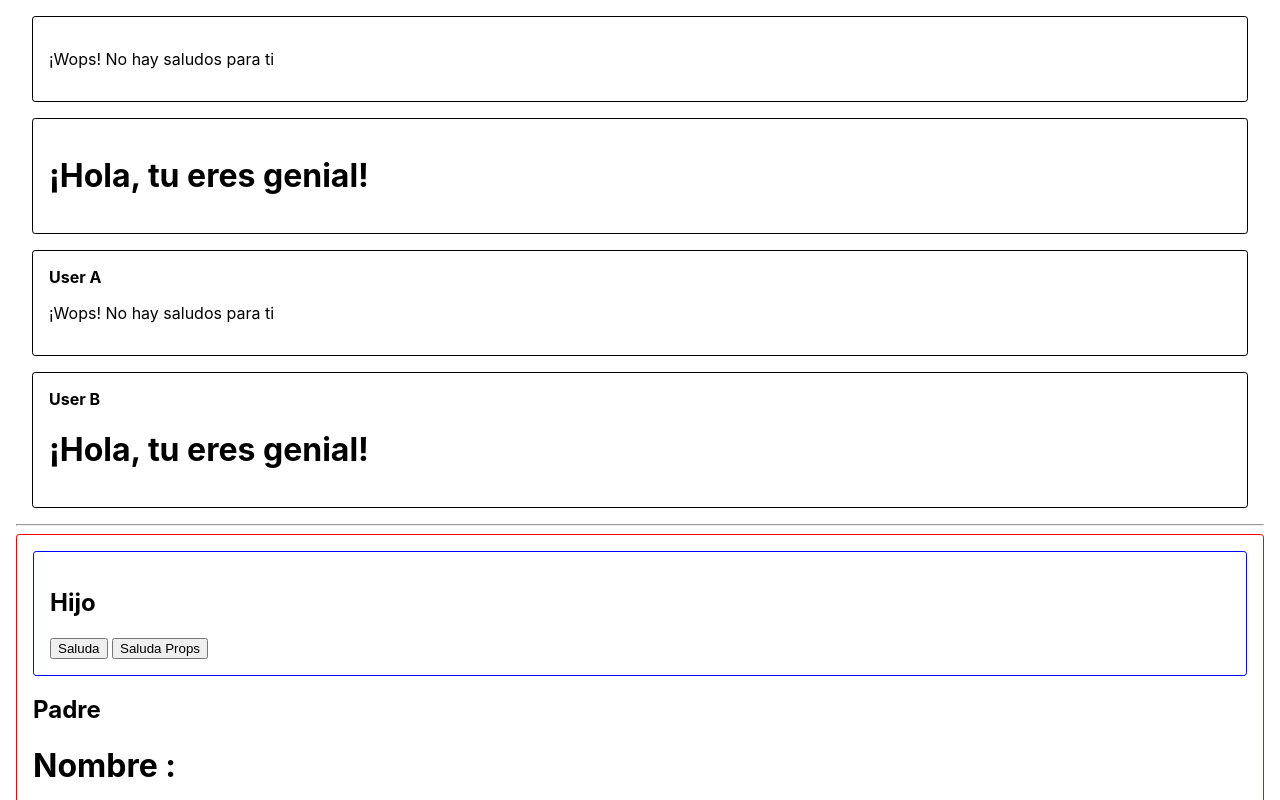
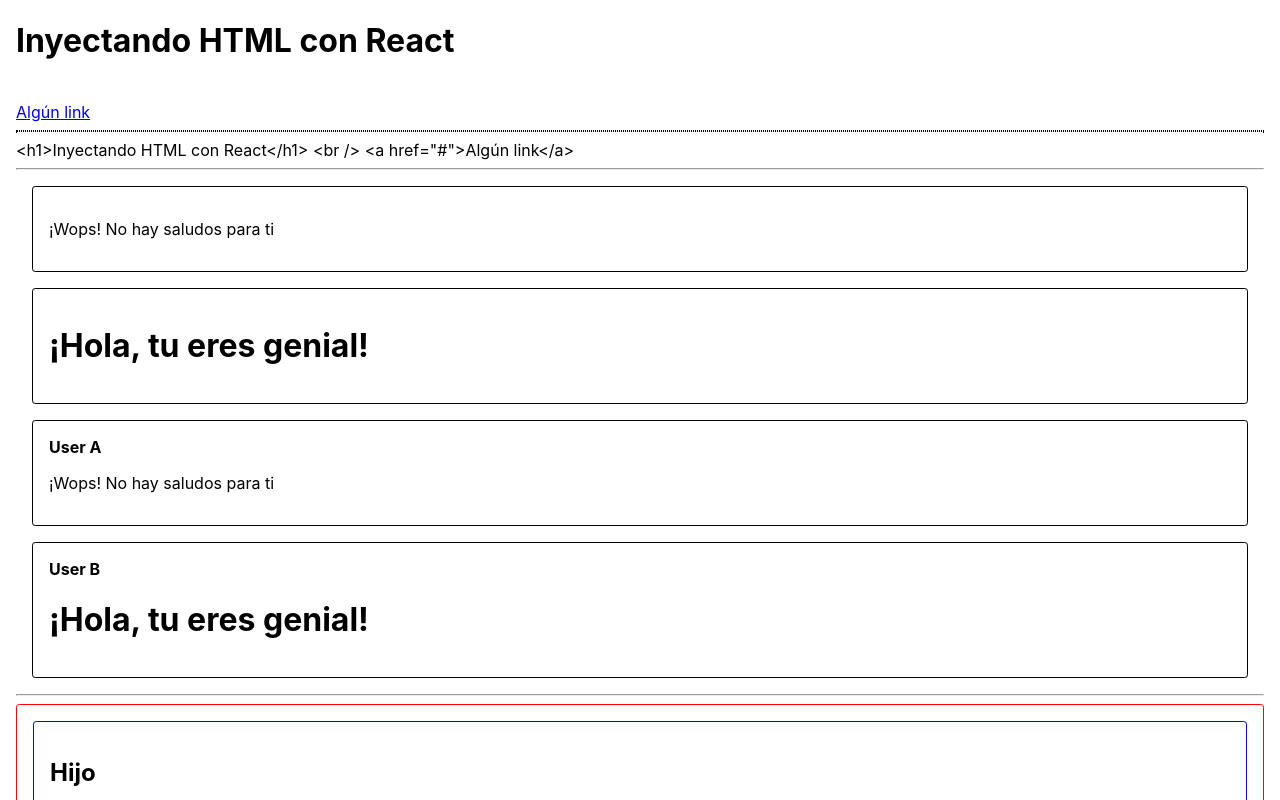
Before and after one commit to ElixCD/react-fundamentos, a React (Create React App) app in the folder eventos/: page / in a window 1280 px wide. Shown: the top 800 px of the page. Built offline with nearby package versions, Linux system fonts and the light colour scheme.

Commit message:
Inyectando HTML

```diff
--- a/eventos/src/App.js
+++ b/eventos/src/App.js
@@ -8,6 +8,7 @@ import EventoNativoVsDOM from './EventoNativoVsDOM'
 import PersistenciaEventos from './PersistenciaEventos'
 import Padre from './Components/EventosPersonalizados/Padre'
 import Saludo from './Saludo'
+import InyectandoHTML from './InyectandoHTML'
 
 class App extends Component {
   state = {
@@ -23,6 +24,8 @@ class App extends Component {
 
     return (
       <div>
+        <InyectandoHTML />
+        <hr />
         <Saludo />
         <Saludo saluda />
         <Saludo name='User A' />
--- /dev/null
+++ b/eventos/src/InyectandoHTML.js
@@ -0,0 +1,30 @@
+import React, { Component } from 'react'
+
+class InyectandoHTML extends Component {
+
+    state = {
+        marcado: `
+            <h1>Inyectando HTML con React</h1>
+            <br />
+            <a href="#">Algún link</a>
+        `
+    }
+
+    render() {
+        return (
+            <div>
+                <div dangerouslySetInnerHTML={{
+                    __html: this.state.marcado
+                }}></div>
+
+                <hr style={{ borderStyle: 'dotted' }} />
+
+                {this.state.marcado}
+
+            </div>
+        )
+    }
+}
+
+
+export default InyectandoHTML;
```
